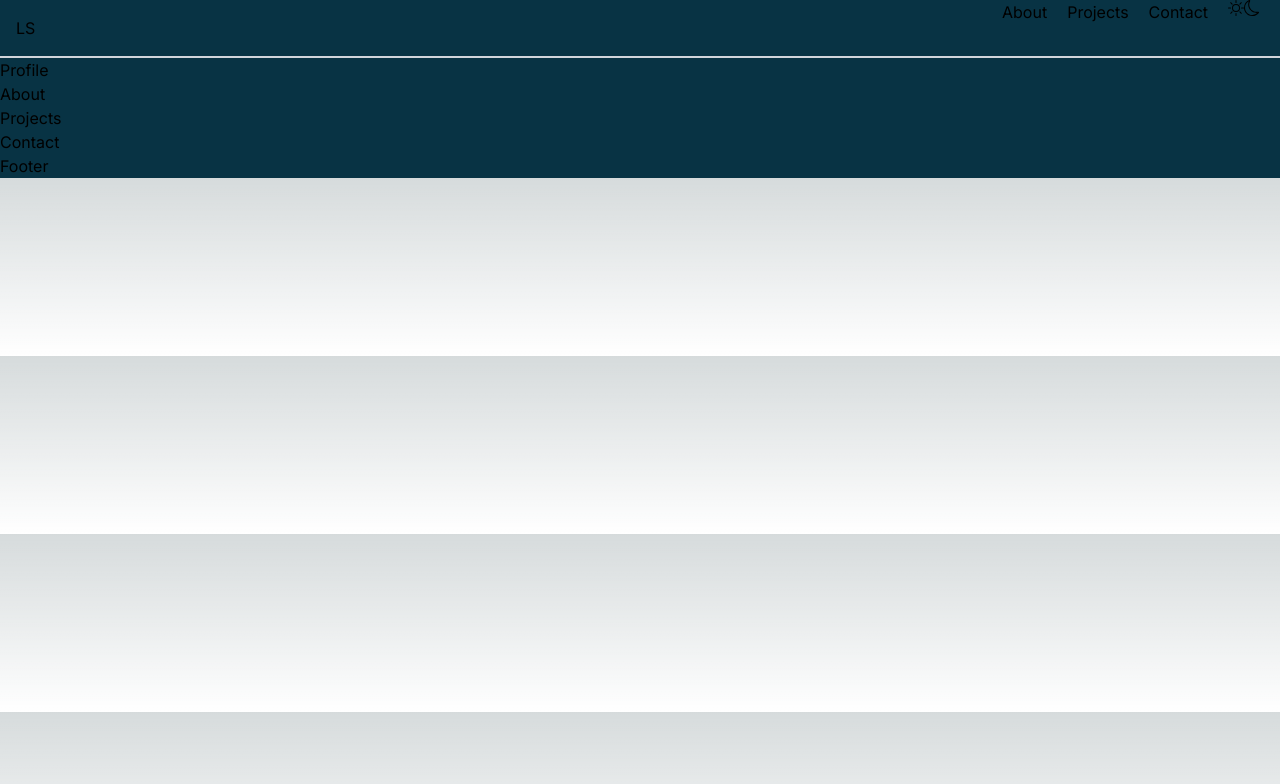
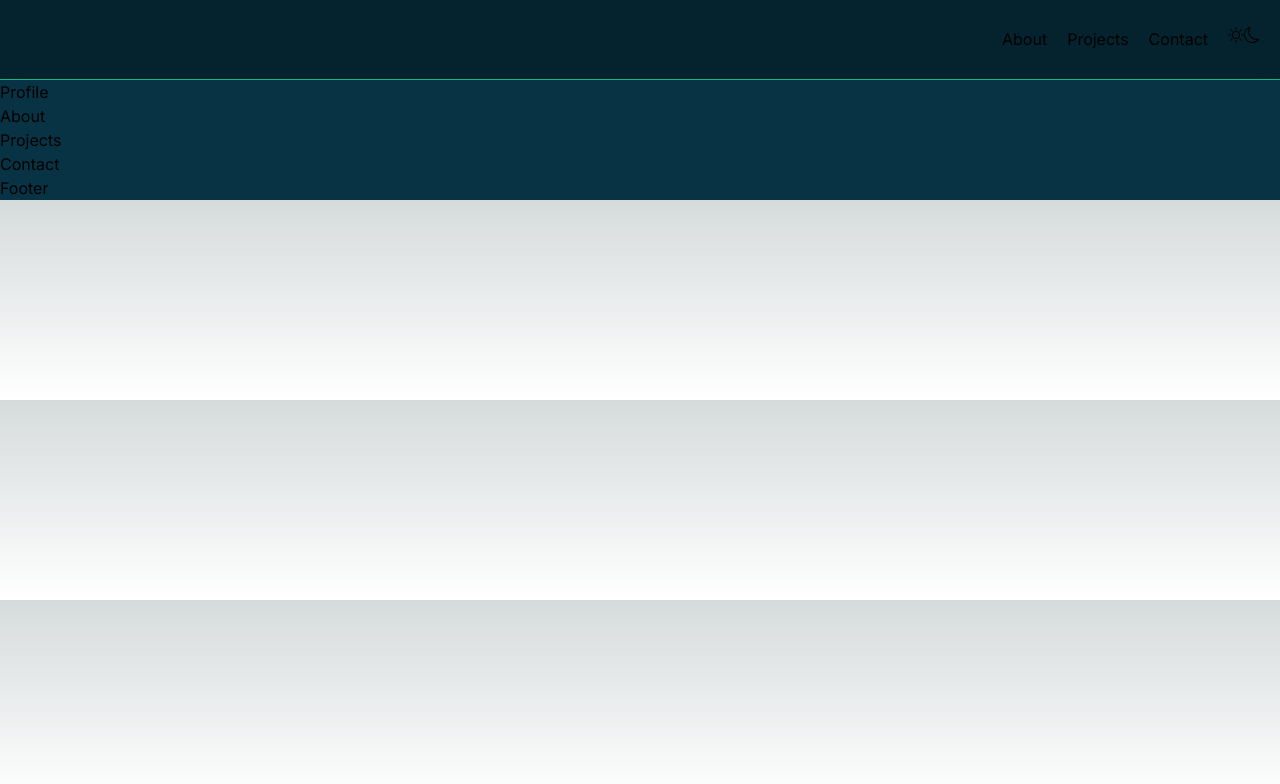
Before and after one commit to coolusername244/portfolio, a Next.js app: page / in a window 1280 px wide. Shown: the top 784 px of the page. Built offline with nearby package versions, Linux system fonts and the light colour scheme.

Commit message:
style(styled navbar items to center right)

```diff
--- a/src/app/components/Navbar/Navbar.tsx
+++ b/src/app/components/Navbar/Navbar.tsx
@@ -6,8 +6,7 @@ const items: string[] = ['About', 'Projects', 'Contact'];
 
 const Navbar = () => {
   return (
-    <nav className="sticky top-0 flex flex-row w-screen border-b-2 border-gray-300">
-      <h2 className="p-4 cursor-pointer">LS</h2>
+    <nav className="sticky top-0 h-[10vh] flex flex-row items-center w-screen border-b border-emerald-500 backdrop-blur-md bg-black/30">
       <ul className="flex flex-row ml-auto">
         {items.map((item, index) => {
           return <NavItem key={index} item={item} />;
```
